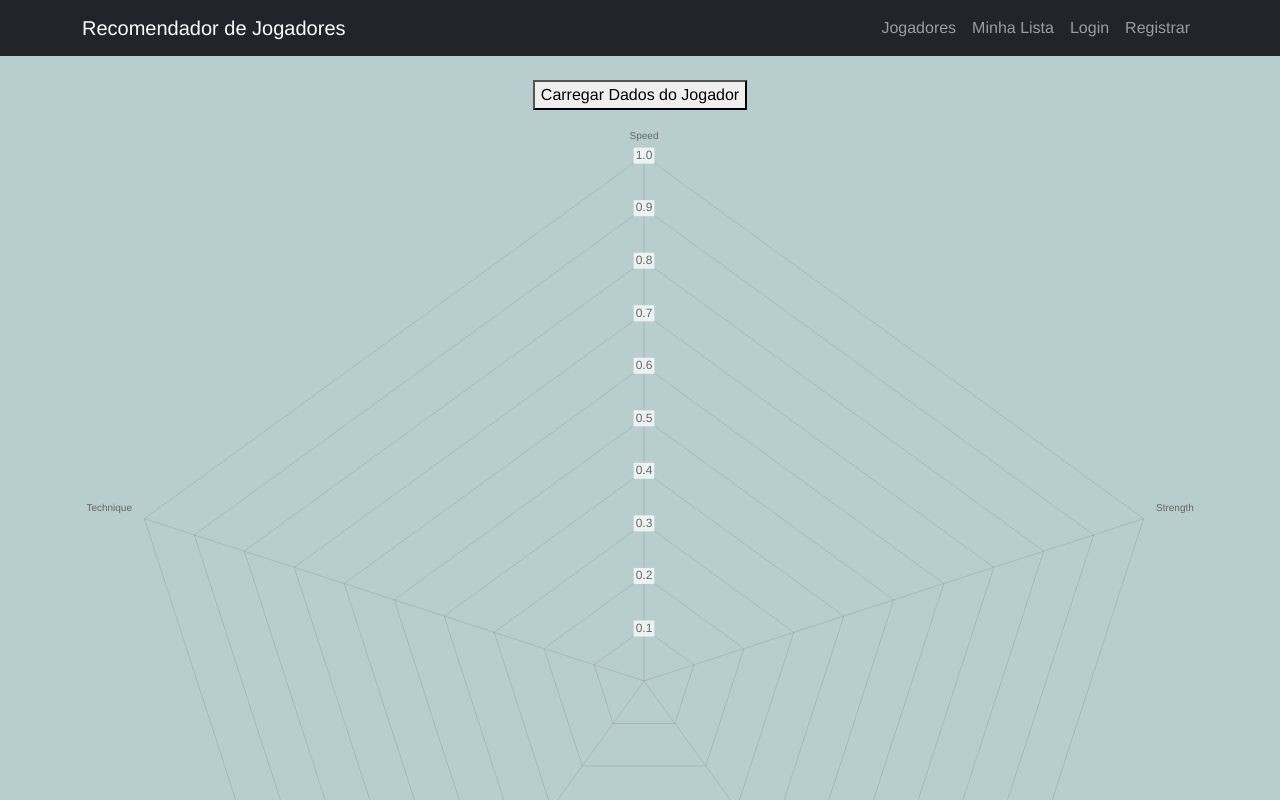
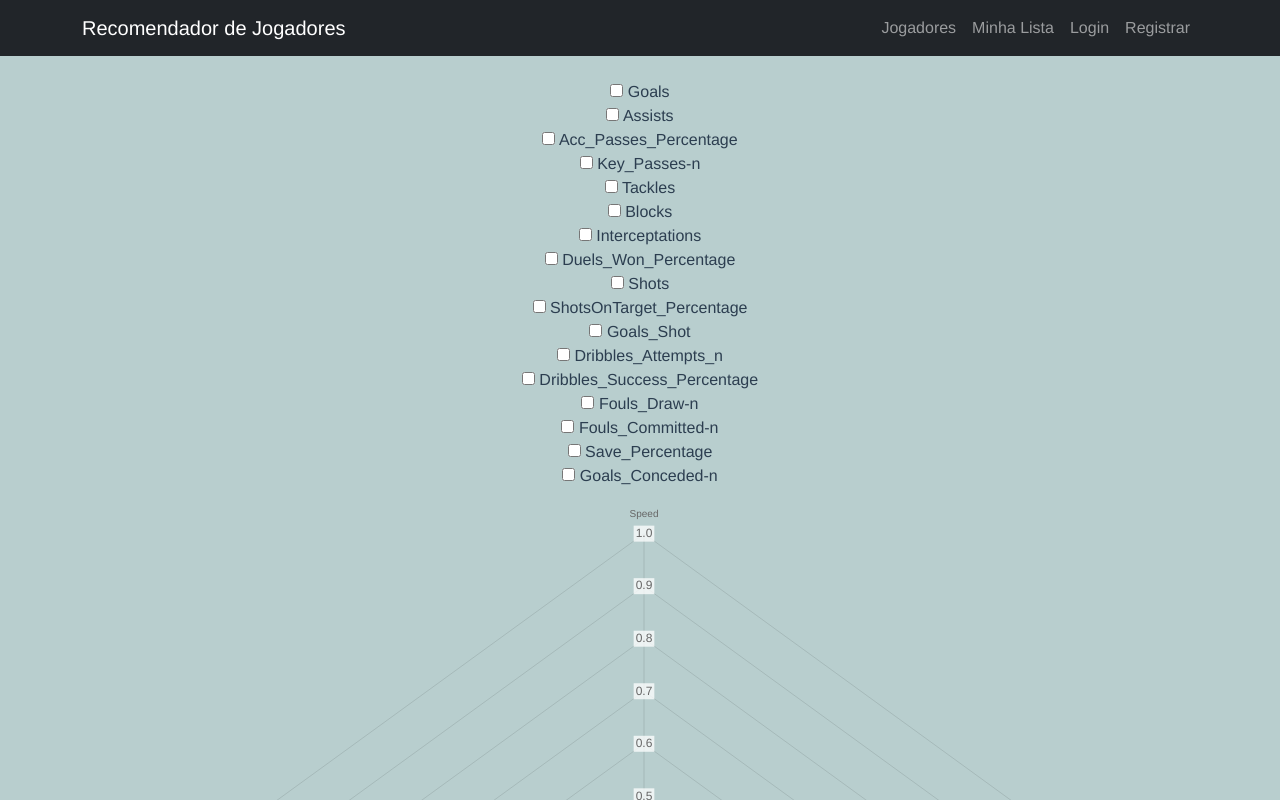
Before and after one commit to pabloghid/players-recommender-frontend, a Vue app: page /graph in a window 1280 px wide. Shown: the top 800 px of the page. Built offline with nearby package versions, Linux system fonts and the light colour scheme; no server answers.

Commit message:
graph with checkboxes dynamic

```diff
--- a/src/components/ChartTest.vue
+++ b/src/components/ChartTest.vue
@@ -1,6 +1,7 @@
 <template>
-  <button @click="fetchPlayerData">Carregar Dados do Jogador</button>
+  <div>
   <Radar id="my-chart-id" :options="chartOptions" :data="chartData" />
+</div>
 </template>
 
 <script>
@@ -20,6 +21,10 @@ export default {
     },
     playerId2: {
       type: Number,
+      required: true
+    },
+    selectedMetrics: {
+      type: Array,
       required: true
     }
   },
@@ -53,43 +58,27 @@ export default {
   methods: {
     async fetchPlayerData() {
       try {
-        // Busca dados do primeiro jogador
         const response1 = await getAPI.get(`core/players/${this.playerId1}`);
         const playerData1 = response1.data;
 
-        // Busca dados do segundo jogador
         const response2 = await getAPI.get(`core/players/${this.playerId2}`);
         const playerData2 = response2.data;
 
-        // Converte os dados para números, se necessário
-        const playerStats1 = [
-          Number(playerData1.Goals_Assist),
-          Number(playerData1.Accuracy_Passes),
-          Number(playerData1.Key_Passes),
-          Number(playerData1.Goals_Shot),
-          Number(playerData1.Duels_Won)
-        ];
-
-        const playerStats2 = [
-          Number(playerData2.Goals_Assist),
-          Number(playerData2.Accuracy_Passes),
-          Number(playerData2.Key_Passes),
-          Number(playerData2.Goals_Shot),
-          Number(playerData2.Duels_Won)
-        ];
+        const playerStats1 = this.selectedMetrics.map(metric => Number(playerData1[metric]));
+        const playerStats2 = this.selectedMetrics.map(metric => Number(playerData2[metric]));
 
       this.chartData = {
-        labels: ['Speed', 'Strength', 'Agility', 'Endurance', 'Technique'],
+        labels: this.selectedMetrics,
         datasets: [
             {
-              label: playerData1.name,
+              label: playerData1.Name,
               data: playerStats1,
               backgroundColor: 'rgba(54, 162, 235, 0.2)',
               borderColor: 'rgba(54, 162, 235, 1)',
               borderWidth: 1
             },
             {
-              label: playerData2.name,
+              label: playerData2.Name,
               data: playerStats2,
               backgroundColor: 'rgba(255, 99, 132, 0.2)',
               borderColor: 'rgba(255, 99, 132, 1)',
@@ -101,7 +90,10 @@ export default {
       } catch (error) {
         console.error('Erro: ', error);
       }
-    },
+    }
+  },
+  watch: {
+    selectedMetrics: 'fetchPlayerData'
   }
 }
 
--- a/src/components/RadarChart.vue
+++ b/src/components/RadarChart.vue
@@ -1,11 +1,22 @@
 <template>
-    <div>
-      <RadarChart :playerId1="selectedPlayerId" :playerId2="selectedPlayerId2" />
+<div>
+    <div v-for="metric in availableMetrics" :key="metric">
+      <label>
+        <input
+          type="checkbox"
+          :value="metric"
+          v-model="selectedMetrics"
+        />
+        {{ metric }}
+      </label>
+    </div>
+
+    <RadarChart :playerId1="selectedPlayerId" :playerId2="selectedPlayerId2" :selectedMetrics="selectedMetrics" />
     </div>
   </template>
 
   <script>
-  import RadarChart from '@/components/ChartTest' // Ajuste o caminho conforme a estrutura do seu projeto
+  import RadarChart from '@/components/ChartTest'
 
   export default {
     name: 'PlayerStats',
@@ -13,8 +24,16 @@
     data() {
       return {
         selectedPlayerId: 1100,
-        selectedPlayerId2: 10321
+        selectedPlayerId2: 10321,
+        selectedMetrics: [],
+      availableMetrics: [
+        'Goals', 'Assists', 'Acc_Passes_Percentage', 'Key_Passes-n', 'Tackles', 'Blocks',
+        'Interceptations', 'Duels_Won_Percentage', 'Shots', 'ShotsOnTarget_Percentage',
+        'Goals_Shot', 'Dribbles_Attempts_n', 'Dribbles_Success_Percentage',
+        'Fouls_Draw-n', 'Fouls_Committed-n', 'Save_Percentage', 'Goals_Conceded-n'
+      ]
       }
-    }
+    },
+
   }
   </script>
```
